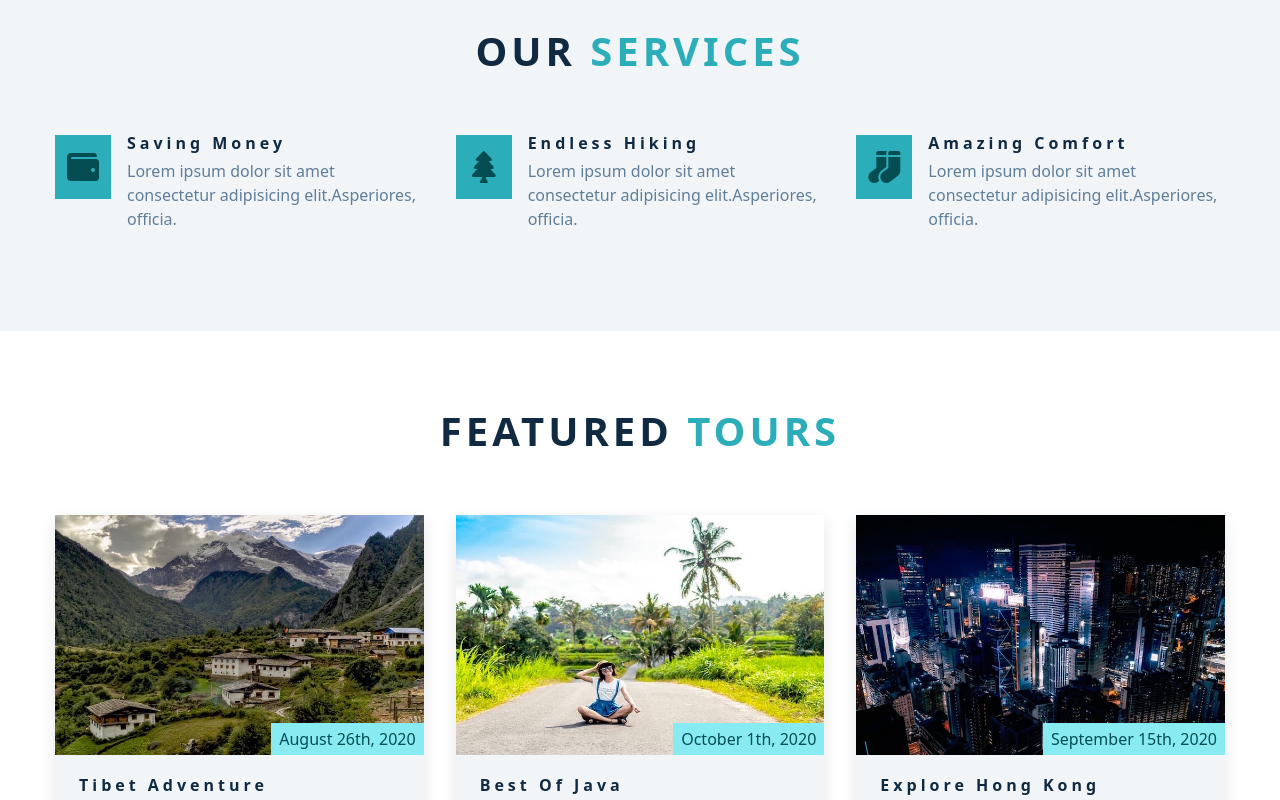
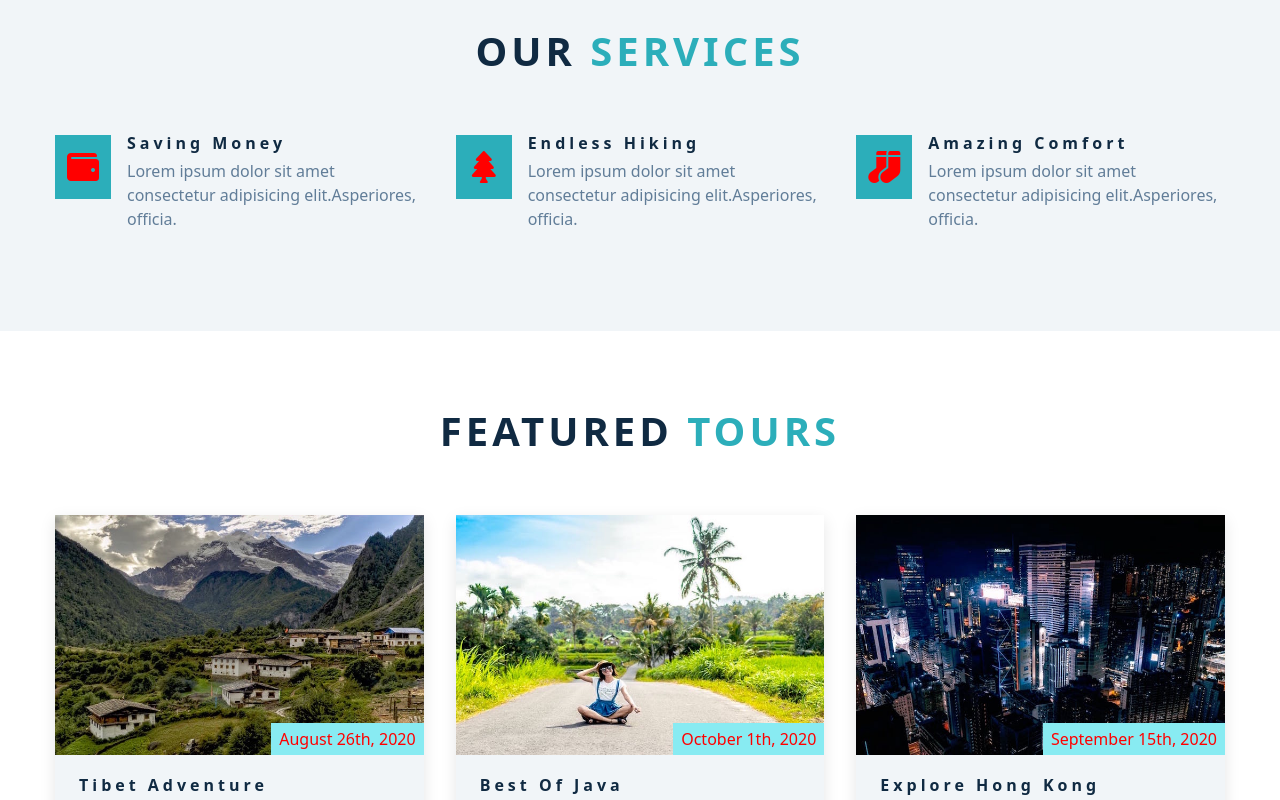
Before and after one commit to iftikarjahan/BackroadReactBasics, a React (Create React App) app: page / in a window 1280 px wide. Shown: the part 1540-2340 px from the top of the page. Built offline with nearby package versions, Linux system fonts and the light colour scheme.

Commit message:
testing cd

```diff
--- a/src/index.css
+++ b/src/index.css
@@ -6,9 +6,9 @@ Variables
 
 :root {
   /* dark shades of primary color*/
-  --clr-primary-1: hsl(184, 91%, 17%);
+  --clr-primary-1: red;
   --clr-primary-2: hsl(185, 84%, 25%);
-  --clr-primary-3: hsl(185, 81%, 29%);
+  --clr-primary-3: hsl(121, 81%, 29%);
   --clr-primary-4: hsl(184, 77%, 34%);
   /* primary/main color */
   --clr-primary-5: hsl(185, 62%, 45%);
```
